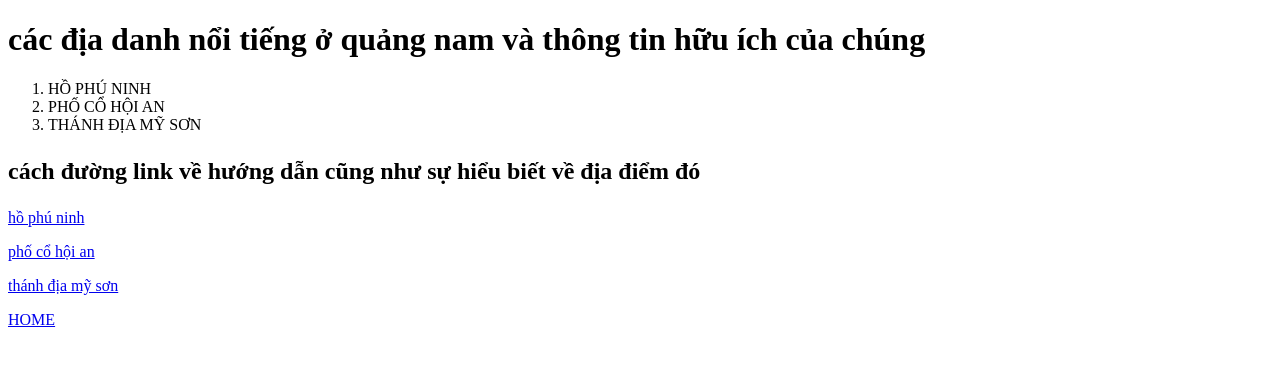
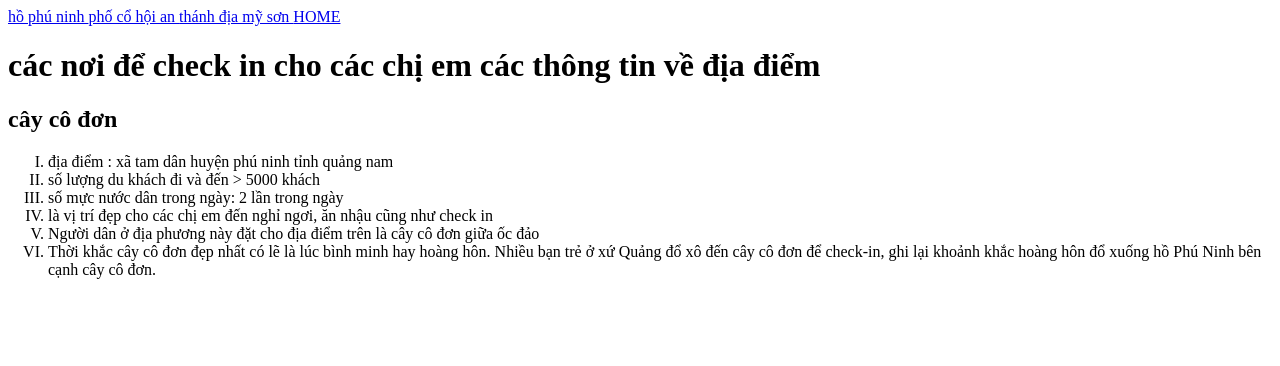
Before and after one commit to vothaikiettt/duan4, a plain HTML site: page index.html in a window 1280 px wide. Drawn offline with Linux system fonts and the light colour scheme.

Commit message:
Add files via upload

```diff
--- a/index.html
+++ b/index.html
@@ -6,21 +6,30 @@
     <title>Document</title>
   </head>
   <body>
-    <h1>các địa danh nổi tiếng ở quảng nam và thông tin hữu ích của chúng</h1>
-    <ol>
-      <li>HỒ PHÚ NINH</li>
-      <a href=""></a>
-      <li>PHỐ CỔ HỘI AN</li>
-      <li>THÁNH ĐỊA MỸ SƠN</li>
+    <a href="../HỒ PHÚ NINH/index.html">hồ phú ninh </a>
+
+    <a href="../PHỐ CỔ HỘI AN/index.html">phố cổ hội an </a>
+    <a href="../THÁNH ĐỊA MỸ SƠN/index.html">thánh địa mỹ sơn </a>
+    <a href="../index.html">HOME </a>
+
+    <h1>các nơi để check in cho các chị em các thông tin về địa điểm</h1>
+    <h2>cây cô đơn</h2>
+    <ol type="I">
+      <li>địa điểm : xã tam dân huyện phú ninh tỉnh quảng nam</li>
+      <li>số lượng du khách đi và đến > 5000 khách</li>
+      <li>số mực nước dân trong ngày: 2 lần trong ngày</li>
+      <li>
+        là vị trí đẹp cho các chị em đến nghỉ ngơi, ăn nhậu cũng như check in
+      </li>
+      <li>
+        Người dân ở địa phương này đặt cho địa điểm trên là cây cô đơn giữa ốc
+        đảo
+      </li>
+      <li>
+        Thời khắc cây cô đơn đẹp nhất có lẽ là lúc bình minh hay hoàng hôn.
+        Nhiều bạn trẻ ở xứ Quảng đổ xô đến cây cô đơn để check-in, ghi lại
+        khoảnh khắc hoàng hôn đổ xuống hồ Phú Ninh bên cạnh cây cô đơn.
+      </li>
     </ol>
-    <h2>
-      <p>cách đường link về hướng dẫn cũng như sự hiểu biết về địa điểm đó</p>
-    </h2>
-    <p><a href="../HỒ PHÚ NINH/index.html">hồ phú ninh </a></p>
-    <p>
-      <a href="../PHỐ CỔ HỘI AN/index.html">phố cổ hội an </a>
-    </p>
-    <p><a href="../THÁNH ĐỊA MỸ SƠN/index.html">thánh địa mỹ sơn </a></p>
-    <a href="../index.html">HOME </a>
   </body>
 </html>
```
